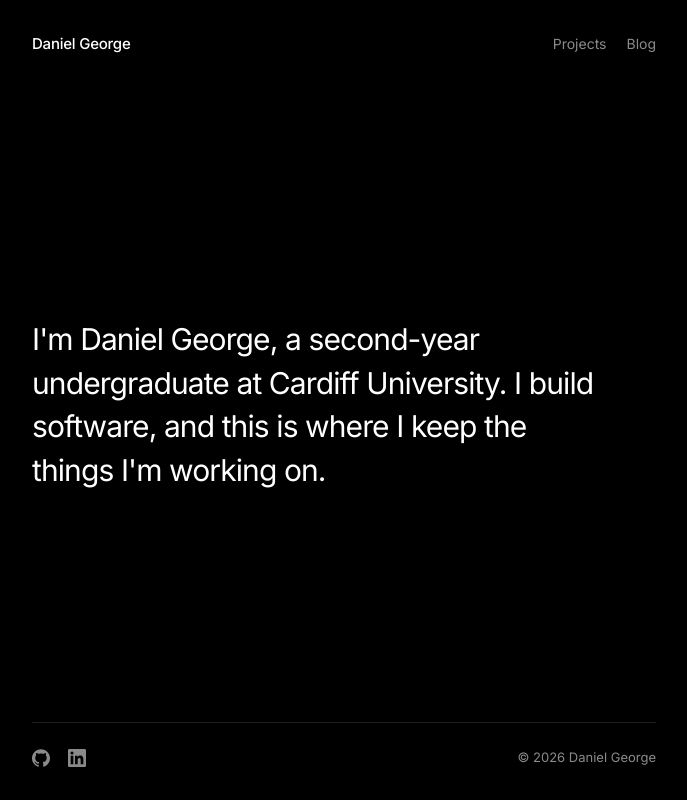
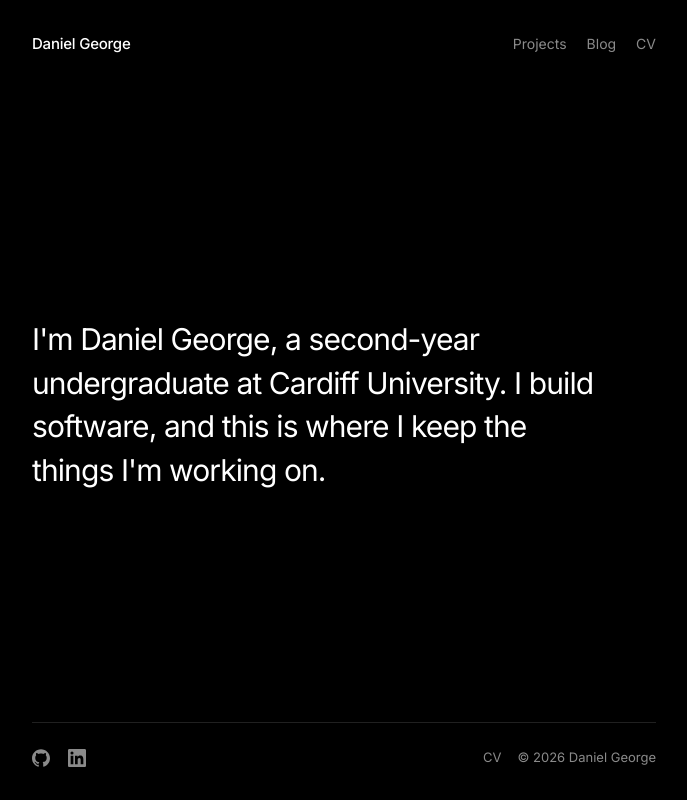
Before and after one commit to othema/othema.github.io, a SvelteKit app: page / in a window 1280 px wide. Shown: the whole page, without its empty margins (296-983 px from the left). Built offline with nearby package versions, Linux system fonts and the light colour scheme.

Commit message:
feat: add CV link to navbar and footer

```diff
--- a/src/lib/config.ts
+++ b/src/lib/config.ts
@@ -4,5 +4,6 @@ export const site = {
 	description:
 		'Daniel George is a second-year undergraduate at Cardiff University. He builds software and shares the projects he is working on.',
 	github: 'https://github.com/othema',
-	linkedin: 'https://www.linkedin.com/in/djvgeorge'
-};
+	linkedin: 'https://www.linkedin.com/in/djvgeorge',
+	cv: 'cv.pdf'
+} as const;
--- a/src/routes/+layout.svelte
+++ b/src/routes/+layout.svelte
@@ -2,7 +2,7 @@
 	import '@fontsource-variable/inter';
 	import '../app.css';
 	import { page } from '$app/state';
-	import { resolve } from '$app/paths';
+	import { asset, resolve } from '$app/paths';
 	import favicon from '../lib/assets/favicon.svg';
 	import SocialLinks from '../lib/components/SocialLinks.svelte';
 	import { site } from '../lib/config';
@@ -46,6 +46,7 @@
 					{item.label}
 				</a>
 			{/each}
+			<a href={asset(site.cv)} target="_blank" rel="noopener" aria-label="View CV (PDF)">CV</a>
 		</nav>
 	</header>
 
@@ -55,7 +56,10 @@
 
 	<footer class="site-footer">
 		<SocialLinks />
-		<p>© {year} {site.name}</p>
+		<div class="footer-meta">
+			<a href={asset(site.cv)} target="_blank" rel="noopener" aria-label="View CV (PDF)">CV</a>
+			<p>© {year} {site.name}</p>
+		</div>
 	</footer>
 </div>
 
@@ -138,6 +142,20 @@
 		color: var(--muted);
 	}
 
+	.footer-meta {
+		display: flex;
+		align-items: center;
+		gap: 1rem;
+	}
+
+	.footer-meta a {
+		transition: color 150ms ease;
+	}
+
+	.footer-meta a:hover {
+		color: var(--foreground);
+	}
+
 	@media (max-width: 30rem) {
 		.shell {
 			padding-inline: 1.25rem;
```
Also changed, not shown: 1 other file (tests, documents, lock files or other folders).
